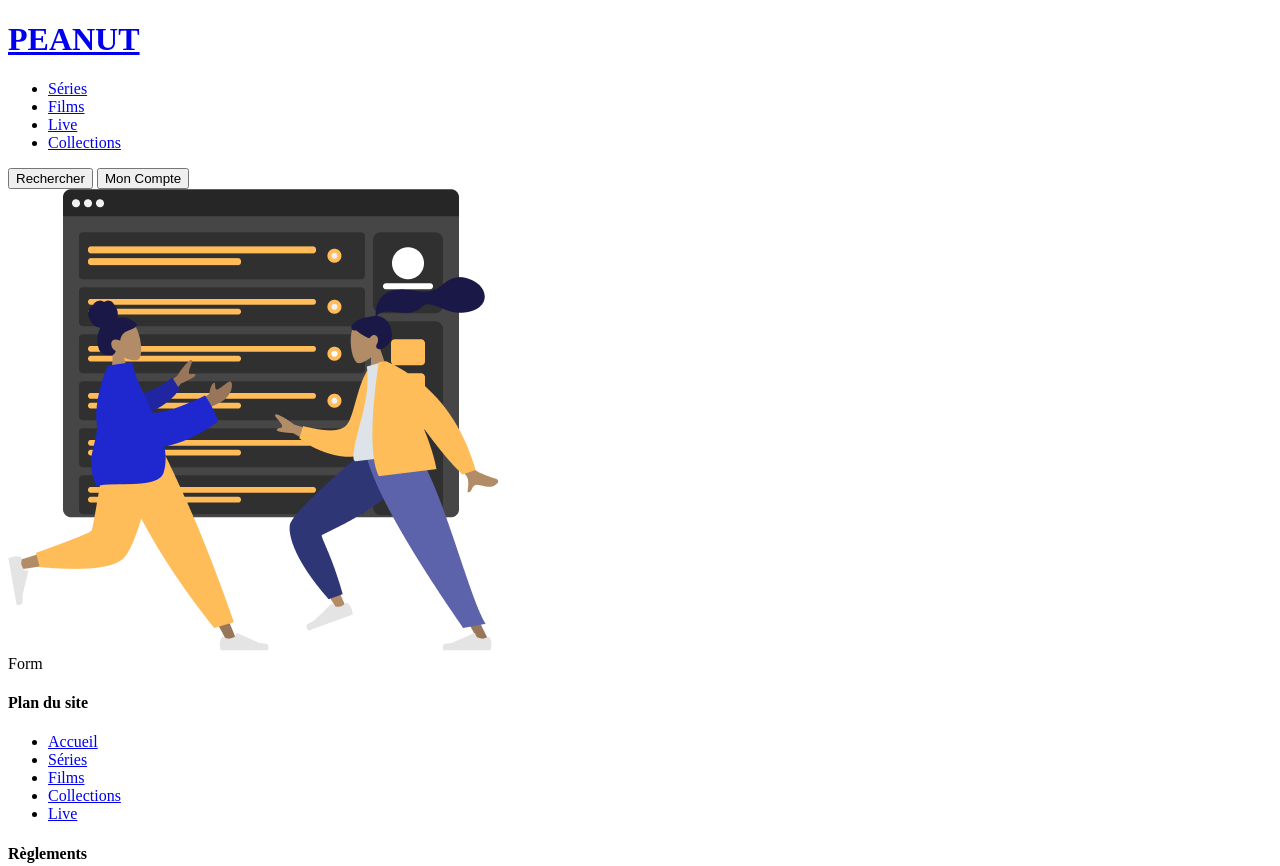
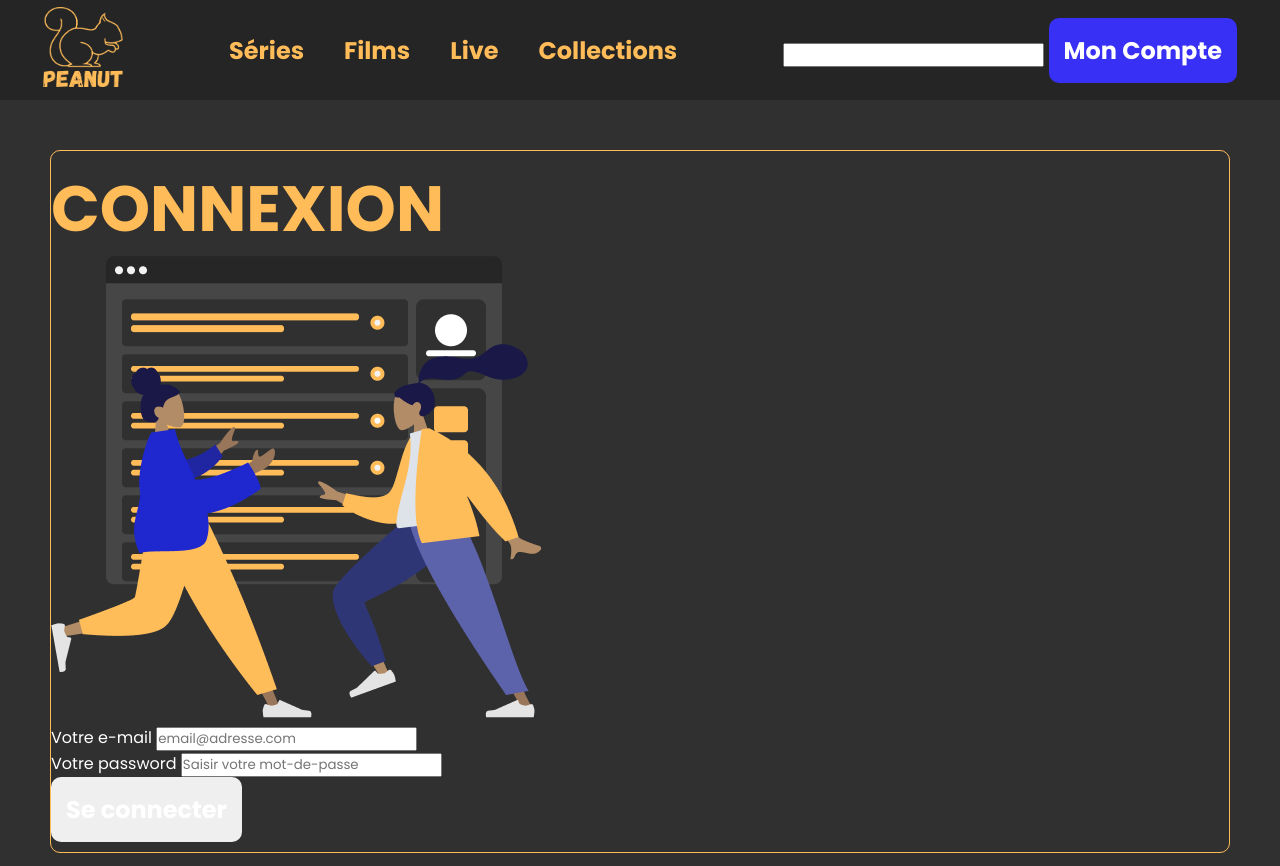
Before and after one commit to RuslanIsHere/Peanut, a plain HTML site: page html/connexion.html in a window 1280 px wide. Shown: the top 866 px of the page. Drawn offline with Linux system fonts and the light colour scheme; a web font is replaced by a local one.

Commit message:
CSS modifications

```diff
--- a/css/base.css
+++ b/css/base.css
@@ -0,0 +1,20 @@
+@import url('https://fonts.cdnfonts.com/css/gagalin');
+@import url('https://fonts.googleapis.com/css2?family=Poppins:ital,wght@0,100;0,200;0,300;0,400;0,500;0,600;0,700;0,800;0,900;1,100;1,200;1,300;1,400;1,500;1,600;1,700;1,800;1,900&display=swap');
+
+* {
+    margin: 0 auto;
+    padding: 0;
+    box-sizing: border-box;
+    color: #FFFFFF;
+    text-decoration: none;
+    max-width: 1420px;
+    font-family: "Poppins", sans-serif;
+}
+
+html {
+    background-color: #303030;
+}
+
+ul, ol {
+    list-style: none;
+}
--- a/css/layouts.css
+++ b/css/layouts.css
@@ -0,0 +1,72 @@
+/* HEADER */
+header {
+    background-color: #252525;
+    display: flex;
+    justify-content: space-between;
+    align-items: center;
+    height: 100px;
+}
+header ul {
+    display: flex;
+    justify-content: space-between;
+}
+header nav a {
+    font-size: 24px;
+    font-weight: bold;
+    color: #FFBC59;
+    padding: 0 20px;
+
+}
+
+/* MAIN - for general margins and paddings*/
+main {
+    padding:50px;
+}
+
+/* SECTIONS */
+section {
+    border: 1px solid #FFBC59;
+    border-radius: 10px;
+    padding-top: 10px;
+    padding-bottom: 10px;
+    margin-bottom: 50px;
+}
+
+section>h2 {
+    font-size: 64px;
+    color: #FFBC59;
+}
+/* SECTION POSTER */
+.section_poster {
+    background-image: url(/img/slider/imageslider.png);
+    background-repeat: no-repeat;
+    background-size: cover;
+    width: 1220px;
+    height: 830px;
+}
+/* SECTIONS CARDS */
+.cards {
+    display: flex;
+}
+/* FOOTER */
+/* FOOTER PLAN AVEC LES LISTES */
+.footer_plan {
+    display: flex;
+    justify-content: space-between;
+}
+
+footer h4 {
+    color: #FFBC59;
+}
+footer li {
+    color: #FFFFFF;
+}
+
+.footer_network>ul {
+    display: flex;
+    justify-content: center;
+}
+.footer_network img {
+    width: 30px;
+    height: 30px;
+}
--- a/css/modules.css
+++ b/css/modules.css
@@ -0,0 +1,29 @@
+/* HEADER LOGO */
+header img {
+    width: 80px;
+    height: 80px;
+}
+
+/* BUTTONS */
+button {
+    font-size: 24px;
+    font-weight: bold;
+    border: none;
+    border-radius: 10px;
+    padding: 15px;
+}
+
+.button_mon_compte {
+    background-color: #3830F4;
+}
+
+
+/* BUTTON REMONTER  */
+.remonter {
+    position: fixed;
+    bottom: 20%;
+    right: 20%;
+    background-color: #3830F4;
+    padding: 10px;
+    border-radius: 10px;
+}
--- a/html/connexion.html
+++ b/html/connexion.html
@@ -8,11 +8,13 @@
     <meta name="author" content="Peanut">
     <meta name="keywords" content="films, séries, videos, regarder, populaire">
     <link rel="stylesheet" href="/css/base.css">
+    <link rel="stylesheet" href="/css/layouts.css">
+    <link rel="stylesheet" href="/css/modules.css">
 
 </head>
 <body>
     <header>
-        <h1><a href="/index.html" aria-label="Accueil - PEANUT">PEANUT</a></h1>
+        <a href="" aria-label="Accueil - PEANUT"><img src="/img/Logo.png" alt="Peanut Logo"></a>
         <nav>
             <ul role="list" aria-labelledby="navigation">
                 <li><a href="series.html">Séries</a></li>
@@ -22,20 +24,30 @@
             </ul>
         </nav>
         <div>
-            <button>Rechercher</button>
-            <a href="profil.html"><button>Mon Compte</button></a>
+            <input type="search">
+            <button class="button button_mon_compte"><a href="profil.html">Mon Compte</a></button>
         </div>
         </nav>
     </header>
 
     <main>
-        <div>
+        <section class="section section_connexion">
+            <h2>CONNEXION</h2>
             <div>
                 <img src="/img/inscription.png" alt="">
             </div>
-            <form action="">Form</form>
-
-        </div>
+            <form action="" method="" id="connexion" name="connexion">
+                <div>
+                    <label for="e-mail">Votre e-mail</label>
+                    <input type="email" id="e-mail" name="e-mail" required placeholder="email@adresse.com">
+                </div>
+                <div>
+                    <label for="password">Votre password</label>
+                    <input type="password" id="password" name="password" required placeholder="Saisir votre mot-de-passe" mixlength="8" maxlength="20" pattern="(?=.*\d)(?=.*[a-z])(?=.*[A-Z]).{8,}">
+                </div>
+                <button type="submit">Se connecter</button>
+            </form>
+        </section>
     </main>
     <footer>
         <h4> Plan du site</h4>
```
Also changed, not shown: html/catalogue.html (+5 -4 lines), html/collections.html (+5 -4 lines), html/films.html (+5 -3 lines), html/guest.html (+5 -3 lines), html/inscription.html (+27 -7 lines), html/live.html (+5 -3 lines), html/profil.html (+6 -4 lines), html/series.html (+5 -3 lines), index.html (+23 -8 lines), img/Logo.png (added), img/textlogo.png (added).
